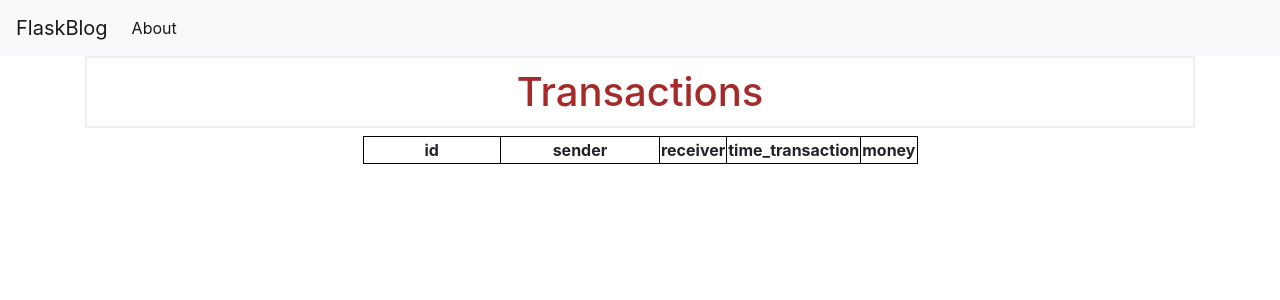
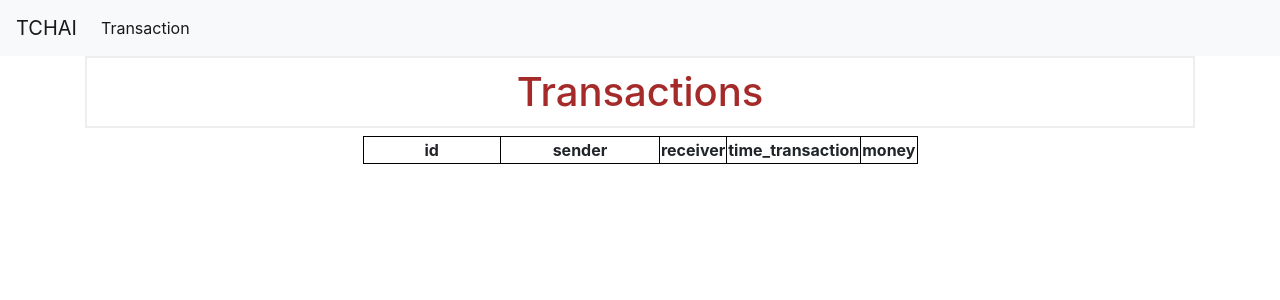
Before and after one commit to omegaBionic/TCHAI-JULIEN-BOULLY-YOUSSEF-TALEB, a Flask app: page / in a window 1280 px wide. Shown: the top 300 px of the page. Run offline with Flask 2, Linux system fonts and the light colour scheme; data that the repository does not hold is empty; some libraries are stand-ins or nearby versions.

Commit message:
[Web] Added transaction.

```diff
--- a/api_http.py
+++ b/api_http.py
@@ -16,6 +16,9 @@ def index():
     json_datas = json.loads(json.dumps([dict(ix) for ix in request_response]))
     return render_template('index.html', jsonfile=json_datas)
 
+@app.route('/transaction')
+def transaction():
+    return render_template('transaction.html')
 
 @app.route('/api/transaction', methods=['POST'])
 def add():
--- a/templates/base.html
+++ b/templates/base.html
@@ -6,21 +6,24 @@
       <meta name="viewport" content="width=device-width, initial-scale=1, shrink-to-fit=no">
 
       <!-- Bootstrap CSS -->
-    <link rel="stylesheet" href="https://stackpath.bootstrapcdn.com/bootstrap/4.3.1/css/bootstrap.min.css" integrity="sha   384-ggOyR0iXCbMQv3Xipma34MD+dH/1fQ784/j6cY/iJTQUOhcWr7x9JvoRxT2MZw1T" crossorigin="anonymous">
+      <link rel="stylesheet" href="https://stackpath.bootstrapcdn.com/bootstrap/4.3.1/css/bootstrap.min.css"
+            integrity="sha   384-ggOyR0iXCbMQv3Xipma34MD+dH/1fQ784/j6cY/iJTQUOhcWr7x9JvoRxT2MZw1T"
+            crossorigin="anonymous">
       <link rel="stylesheet" href="static/css/style.css">
 
       <title>{% block title %} {% endblock %}</title>
   </head>
   <body>
   <nav class="navbar navbar-expand-md navbar-light bg-light">
-        <a class="navbar-brand" href="{{ url_for('index')}}">FlaskBlog</a>
-        <button class="navbar-toggler" type="button" data-toggle="collapse" data-target="#navbarNav" aria-controls="navbarNav" aria-expanded="false" aria-label="Toggle navigation">
+      <a class="navbar-brand" href="{{ url_for('index') }}">TCHAI</a>
+      <button class="navbar-toggler" type="button" data-toggle="collapse" data-target="#navbarNav"
+              aria-controls="navbarNav" aria-expanded="false" aria-label="Toggle navigation">
           <span class="navbar-toggler-icon"></span>
       </button>
       <div class="collapse navbar-collapse" id="navbarNav">
           <ul class="navbar-nav">
               <li class="nav-item active">
-                <a class="nav-link" href="#">About</a>
+                  <a class="nav-link" href="{{ url_for('transaction') }}">Transaction</a>
               </li>
           </ul>
       </div>
--- a/templates/index.html
+++ b/templates/index.html
@@ -1,8 +1,6 @@
 {% extends 'base.html' %}
 {% block content %}
     <h1>{% block title %} Transactions {% endblock %}</h1>
-
-
 
     <table>
         <thead> <!-- En-tête du tableau -->
```
Lines whose indentation alone changed are shown as unchanged.
